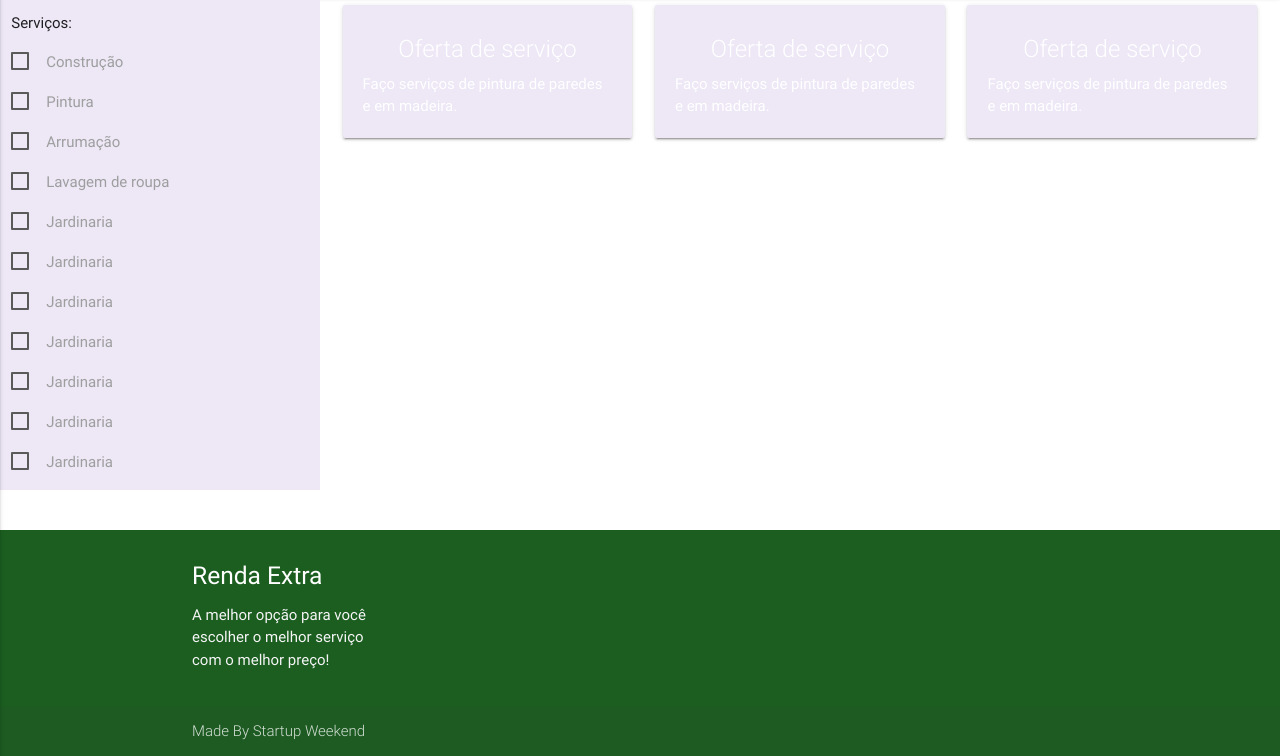
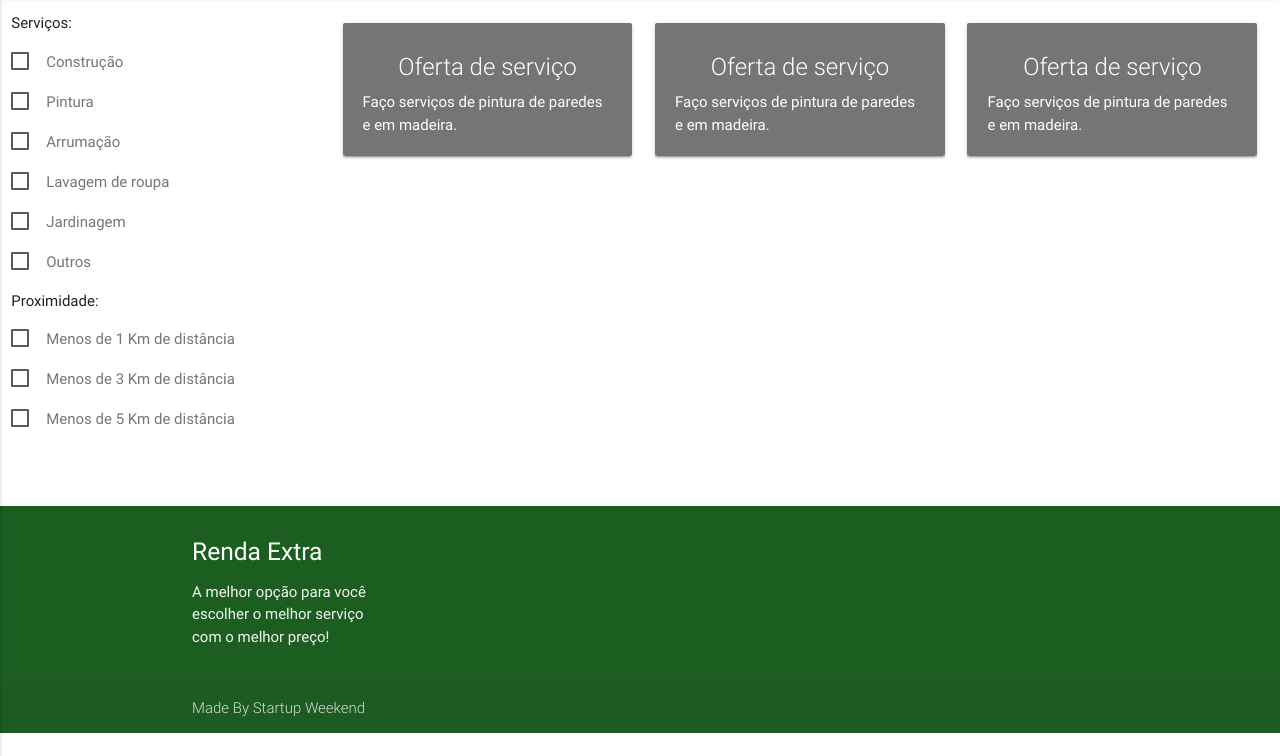
Before and after one commit to grmiranda/MVP-SW, a plain HTML site: page telas/userFeed.html in a window 1280 px wide. Shown: the part 67-823 px from the top of the page. After the commit the page ends 800 px from the top, so only its background shows below. Drawn offline with nearby package versions, Linux system fonts and the light colour scheme.

Commit message:
Melhorando o UserFeed

```diff
--- a/telas/userFeed.html
+++ b/telas/userFeed.html
@@ -39,68 +39,62 @@
       </nav>
     </header>
 
-    <main>
+    <main style="height: 100%"  >
 
 
 <div class="row">
-<div class="col s12 m4 l3 deep-purple lighten-5"> <!-- BARRA LATERAL ESQUERDA-->
+<div style="height: 100%" class="col s12 m4 l3"> <!-- BARRA LATERAL ESQUERDA-->
        <p> Serviços: </p>
         <p>
       <input type="checkbox" id="test1" />
-      <label for="test1">Construção</label>
+      <label class="grey-text text-darken-1" for="test1">Construção</label>
     </p>
       <p>
       <input type="checkbox" id="test2" />
-      <label for="test2">Pintura</label>
+      <label class="grey-text text-darken-1" for="test2">Pintura</label>
     </p>
       <p>
       <input type="checkbox" id="test3" />
-      <label for="test3">Arrumação</label>
+      <label class="grey-text text-darken-1" for="test3">Arrumação</label>
     </p>
       <p>
       <input type="checkbox" id="test4" />
-      <label for="test4">Lavagem de roupa</label>
+      <label class="grey-text text-darken-1" for="test4">Lavagem de roupa</label>
     </p>
       <p>
       <input type="checkbox" id="test5" />
-      <label for="test5">Jardinaria</label>
-    </p>
-
-<p>
-      <input type="checkbox" id="test5" />
-      <label for="test5">Jardinaria</label>
+      <label class="grey-text text-darken-1" for="test5">Jardinagem</label>
     </p>
     <p>
-      <input type="checkbox" id="test5" />
-      <label for="test5">Jardinaria</label>
+      <input type="checkbox" id="test6" />
+      <label class="grey-text text-darken-1" for="test6">Outros</label>
     </p>
+<p>Proximidade:</p>
     <p>
-      <input type="checkbox" id="test5" />
-      <label for="test5">Jardinaria</label>
+      <input type="checkbox" id="test7" />
+      <label class="grey-text text-darken-1" for="test7">Menos de 1 Km de distância</label>
     </p>
-    <p>
-      <input type="checkbox" id="test5" />
-      <label for="test5">Jardinaria</label>
+           <p>
+      <input type="checkbox" id="test8" />
+      <label class="grey-text text-darken-1" for="test8">Menos de 3 Km de distância</label>
     </p>
-    <p>
-      <input type="checkbox" id="test5" />
-      <label for="test5">Jardinaria</label>
+       <p>
+      <input type="checkbox" id="test9" />
+      <label class="grey-text text-darken-1" for="test9">Menos de 5 Km de distância</label>
     </p>
-    <p>
-      <input type="checkbox" id="test5" />
-      <label for="test5">Jardinaria</label>
-    </p>
-
 
 
       </div>
 
       <div class="col s12 m8 l9"> <!-- CONTEÚDO CENTRAL-->
+                <div style="margin-top: 0.5cm"><!-- Div para dar um espaçamento superior-->
+
+
 
 
 
 <div class="col s12 m6 l4" >
-        <div class="card deep-purple lighten-5">
+        <div class="card grey darken-1">
             <div class="card-content white-text">
                 <div class="center-align">
                     <span class="card-title ">Oferta de serviço</span>
@@ -113,7 +107,7 @@
 
 
      <div class="col s12 m6 l4" >
-        <div class="card deep-purple lighten-5">
+        <div class="card grey darken-1">
             <div class="card-content white-text">
                 <div class="center-align">
                     <span class="card-title ">Oferta de serviço</span>
@@ -126,7 +120,7 @@
 
 
      <div class="col s12 m6 l4" >
-        <div class="card deep-purple lighten-5">
+        <div class="card grey darken-1">
             <div class="card-content white-text">
                 <div class="center-align">
                     <span class="card-title ">Oferta de serviço</span>
@@ -136,6 +130,9 @@
             </div>
         </div>
      </div>
+
+
+</div>
 
       </div>
 </div>
```
